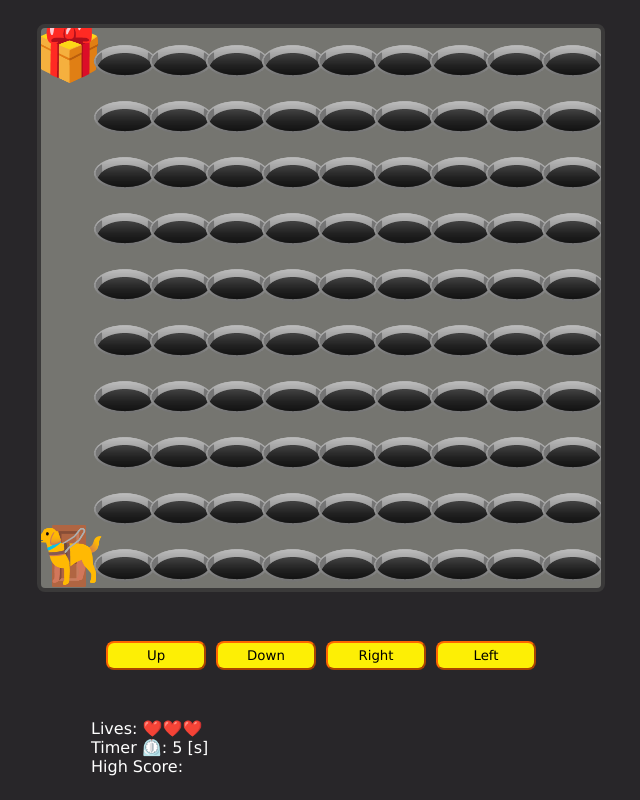
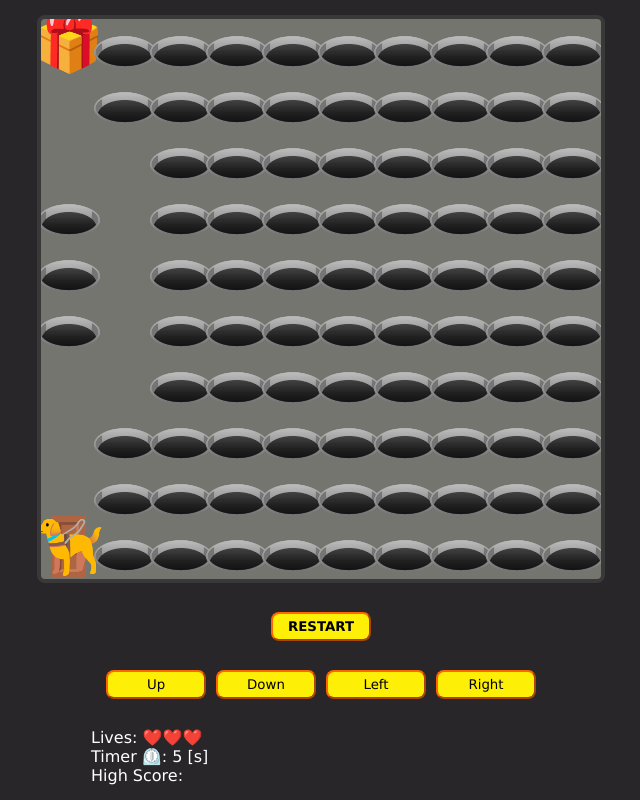
Before and after one commit to oscardokis/practical-workshop-JavaScript-VideoGames, a plain HTML site: page index.html in a window 1280 px wide. Shown: the whole page, without its empty margins (319-959 px from the left). Drawn offline with Linux system fonts and the light colour scheme.

Commit message:
Button restart

```diff
--- a/game.js
+++ b/game.js
@@ -7,6 +7,8 @@ const buttonLeft = document.querySelector('#left');
 const spanLives = document.querySelector('#lives');
 const spanTime = document.querySelector('#time');
 const highScore = document.querySelector('#Score');
+const buttonRestart = document.querySelector('#button-restart');
+
 
 window.addEventListener('resize', setCanvasSize);
 window.addEventListener('load', setCanvasSize);
@@ -33,6 +35,7 @@ buttonUp.addEventListener('click', moveUp);
 buttonDown.addEventListener('click', moveDown);
 buttonRight.addEventListener('click', moveRight);
 buttonLeft.addEventListener('click', moveLeft);
+buttonRestart.addEventListener('click', restart);
 let canvasSize;
 let elementsSize;
 function startGame() {
@@ -149,7 +152,7 @@ function gameOver(){
   }else{
     localStorage.setItem('record_time', playerTime);
   }
-  console.log({recordTime, playerTime})
+  console.log({recordTime, playerTime});
 }
 function levelFail(){
   lives--;
@@ -201,3 +204,14 @@ function moveLeft(){
   if(playerPosition.x < 0) playerPosition.x += elementsSize;
   startGame();
 }
+function restart(){
+  clearInterval(timeInterval);
+  playerPosition.x = undefined;
+  playerPosition.y = undefined;
+  level = 0;
+  lives = 3;
+  giftPosition.x = undefined;
+  giftPosition.y = undefined;
+  timeStart = undefined;
+  startGame();
+}
--- a/index.html
+++ b/index.html
@@ -4,17 +4,23 @@
   <meta charset="UTF-8">
   <meta name="viewport" content="width=device-width, initial-scale=1.0">
   <link rel="stylesheet" href="./styles.css">
-  <title>Game Race</title>
+  <title>Blind Maze Game</title>
 </head>
 <body>
   <div class="game-container">
     <canvas id ="game"></canvas>
+
+    <div class="restart-box">
+      <button id="button-restart">RESTART</button>
+    </div>
+
     <div class="btns">
       <button id="up">Up</button>
       <button id="down">Down</button>
+      <button id="left">Left</button>
       <button id="right">Right</button>
-      <button id="left">Left</button>
     </div>
+
     <div class="messages">
       <p>Lives: <span id = "lives"></p>
         <p>Timer ⏲️: <span id = "time"></span></p>
--- a/maps.js
+++ b/maps.js
@@ -14,11 +14,11 @@ const maps = [];
 maps.push(`
   IXXXXXXXXX
   -XXXXXXXXX
-  -XXXXXXXXX
-  -XXXXXXXXX
-  -XXXXXXXXX
-  -XXXXXXXXX
-  -XXXXXXXXX
+  --XXXXXXXX
+  X-XXXXXXXX
+  X-XXXXXXXX
+  X-XXXXXXXX
+  --XXXXXXXX
   -XXXXXXXXX
   -XXXXXXXXX
   OXXXXXXXXX
--- a/styles.css
+++ b/styles.css
@@ -20,7 +20,18 @@ canvas {
   border-radius: 8px;
   background-color: #757570;
 }
-
+.restart-box{
+  display: flex;
+  justify-content: center;
+  flex-wrap: wrap;
+  margin: 0 auto;
+  width: 100%;
+}
+#button-restart{
+  display: flex;
+  justify-content: center;
+  font-weight: bold;
+}
 .btns {
   display: flex;
   justify-content: center;
```
